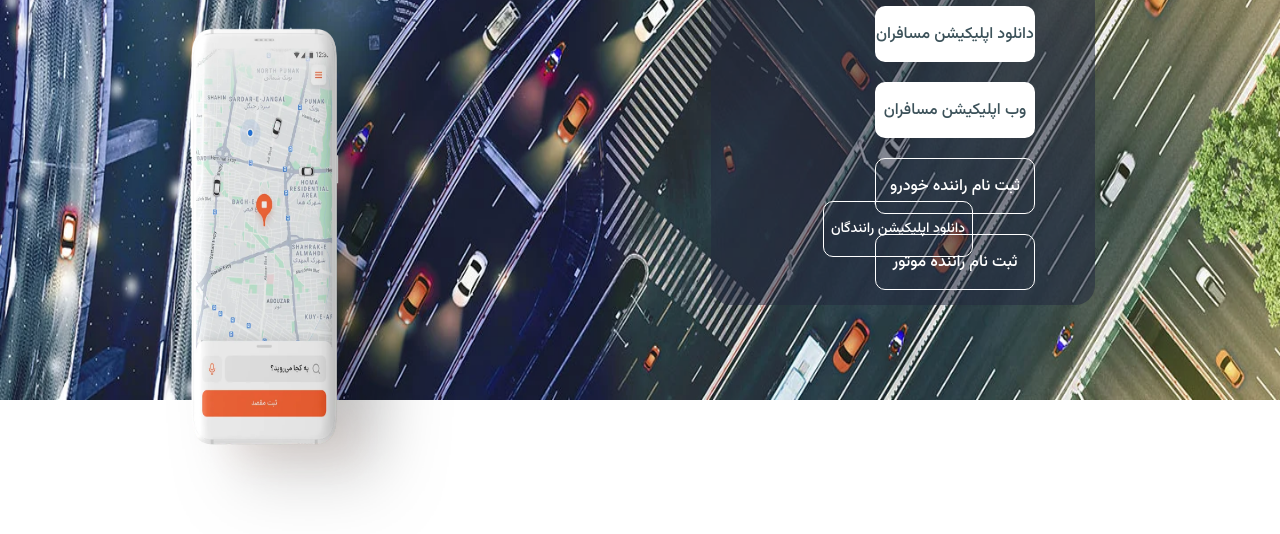
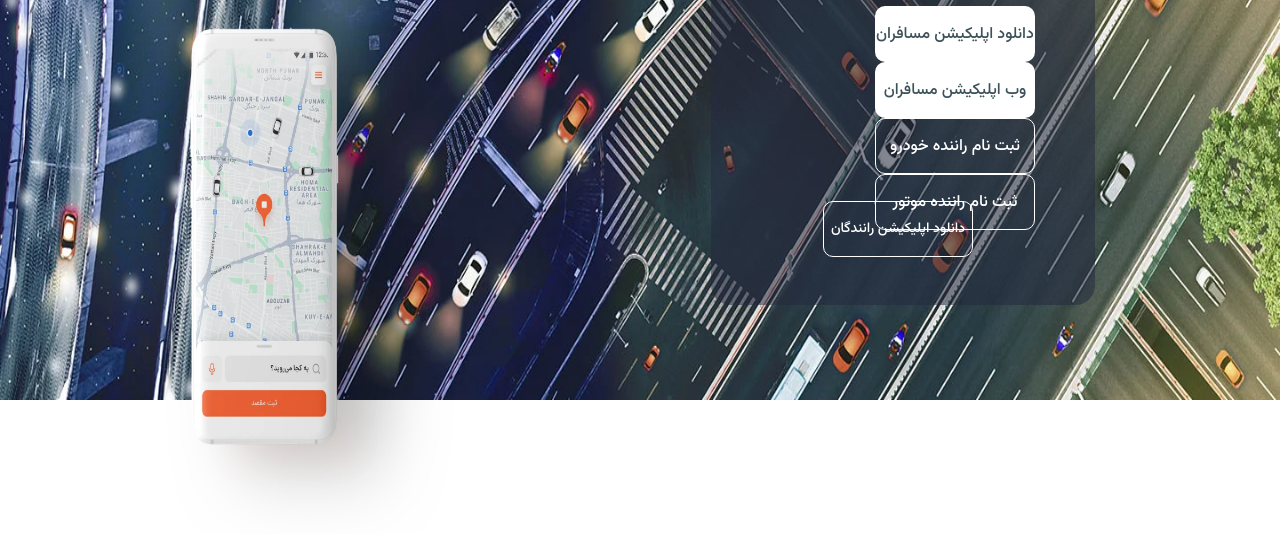
Before and after one commit to kourepaza/tapsi, a website: page index.html in a window 1280 px wide. Shown: the part 284-818 px from the top of the page. Drawn offline with Linux system fonts and the light colour scheme.

Commit message:
finished

```diff
--- a/style/style.scss
+++ b/style/style.scss
@@ -115,13 +115,13 @@ body{
                                 }
                                 .four-buttons{
                                     width: 87%;
-                                    height: 10%;
+                                    height: 55%;
                                     position: absolute;
                                     top: 120px;
                                     padding: 30px;
                                     display: flex;
-                                    gap: 20px;
                                     flex-wrap: wrap;
+                                    justify-content: space-between;
                                     .white-button{
                                         background-color: #fff;
                                         border: none;
```
Also changed, not shown: style/style.css.
